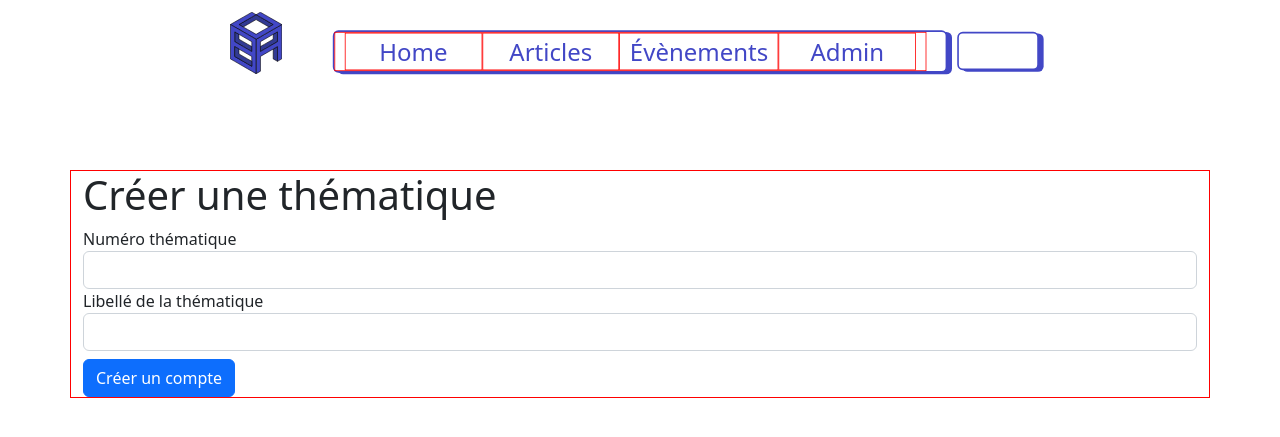
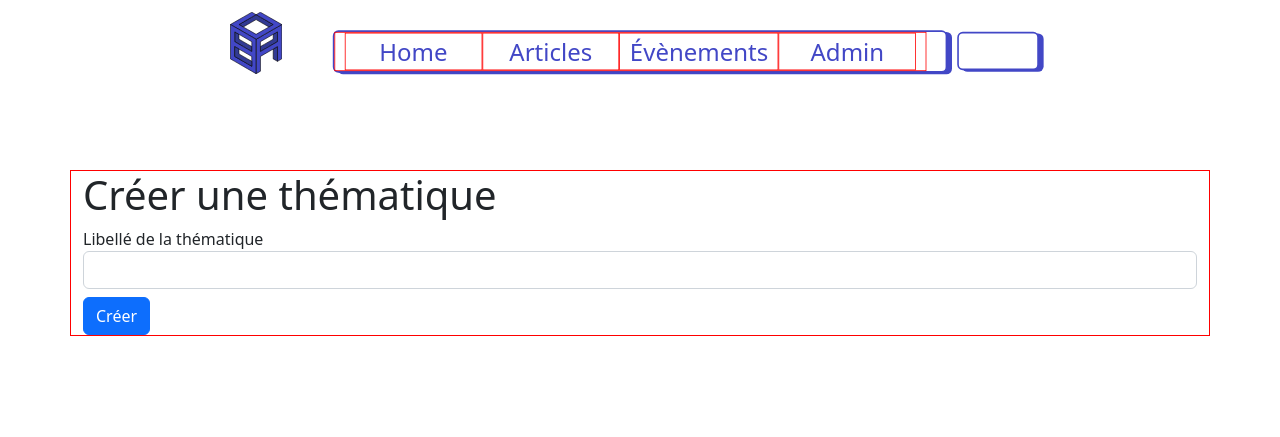
Before and after one commit to zlamiia/BlogArt_Groupe9, a PHP site: page /views/backend/thematiques/create.php in a window 1280 px wide. Shown: the top 437 px of the page. Run offline with PHP 8.4, Linux system fonts and the light colour scheme; a stand-in replaces the project's code that opens the database connection; some libraries are stand-ins or nearby versions.

Commit message:
correction bug

```diff
--- a/api/them/create.php
+++ b/api/them/create.php
@@ -2,8 +2,10 @@
 
 require_once $_SERVER['DOCUMENT_ROOT'] . '/config.php';
 
-$libThem = $_POST['libThem'];
+$libThem = sql_escape($_POST['libThem']);
 
-sql_insert('THEMATIQUE', 'libThem', "'$libThem'");
+if ($libThem != ""){
+    sql_insert('THEMATIQUE', 'libThem', "'$libThem'");
+}
 
 header('Location: ../../views/backend/thematiques/list.php');
--- a/api/them/delete.php
+++ b/api/them/delete.php
@@ -2,7 +2,7 @@
 
 require_once $_SERVER['DOCUMENT_ROOT'] . '/config.php';
 
-$numThem = $_POST['numThem'];
+$numThem = sql_escape($_POST['numThem']);
 
 sql_delete('THEMATIQUE',"numThem = $numThem");
 
--- a/views/backend/thematiques/create.php
+++ b/views/backend/thematiques/create.php
@@ -13,15 +13,11 @@ include '../../../header.php';
             <!--Form to create a thematic -->
             <form action="<?php echo ROOT_URL . '/api/them/create.php' ?>" method="post">
                 <div class="form-group">
-                    <label for="numThem">Numéro thématique</label>
-                    <input id="numThem" class="form-control" type="text" name="numThem" readonly="readonly">
-                </div>
-                <div class="form-group">
                     <label for="libThem">Libellé de la thématique</label>
-                    <input id="libThem" class="form-control" type="text" name="libThem">
+                    <input id="libThem" class="form-control" type="text" name="libThem"required  minlength="1" maxlength="60">
                 </div>
                 <div class="form-group mt-2">
-                    <button type="submit" class="btn btn-primary">Créer un compte</button>
+                    <button type="submit" class="btn btn-primary">Créer</button>
                 </div>
             </form>
         </div>
--- a/views/backend/thematiques/list.php
+++ b/views/backend/thematiques/list.php
@@ -30,14 +30,14 @@ $thematiques = sql_select("THEMATIQUE", "*");
                             <td><?php echo $thematique['numThem']; ?></td>
                             <td><?php echo $thematique['libThem']; ?></td>
                             <td>
-                                <a href="update.php?numThem=<?php echo $thematique['numThem']; ?>" class="btn btn-primary">Edit</a>
-                                <a href="delete.php?numThem=<?php echo $thematique['numThem']; ?>" class="btn btn-danger">Delete</a>
+                                <a href="update.php?numThem=<?php echo $thematique['numThem']; ?>" class="btn btn-primary">Modifier</a>
+                                <a href="delete.php?numThem=<?php echo $thematique['numThem']; ?>" class="btn btn-danger">Supprimer</a>
                             </td>
                         </tr>
                     <?php } ?>
                 </tbody>
             </table>
-            <a href="create.php" class="btn btn-success">Create</a>
+            <a href="create.php" class="btn btn-success">Créer</a>
         </div>
     </div>
 
--- a/views/backend/thematiques/update.php
+++ b/views/backend/thematiques/update.php
@@ -26,7 +26,7 @@ $libThem = sql_select("THEMATIQUE", "libThem", "numThem = $numThem")[0]['libThem
                 <div class="form-group">
                     <label for="libThem">Libellé thématique</label>
                     <input id="numThem" class="form-control" style="display: none" type="text" name="numThem" value="<?php echo($numThem) ?>">
-                    <input id="libThem" class="form-control" type="text" name="libThem" value="<?php echo($libThem) ?>">
+                    <input id="libThem" class="form-control" type="text" name="libThem" value="<?php echo($libThem) ?>" required minlength="1" maxlength="60">
                 </div>
                 <div class="form-group mt-2">
                     <button type="submit" class="btn btn-primary">Modifier</button>
```
Also changed, not shown: api/them/update.php (+5 -3 lines).
